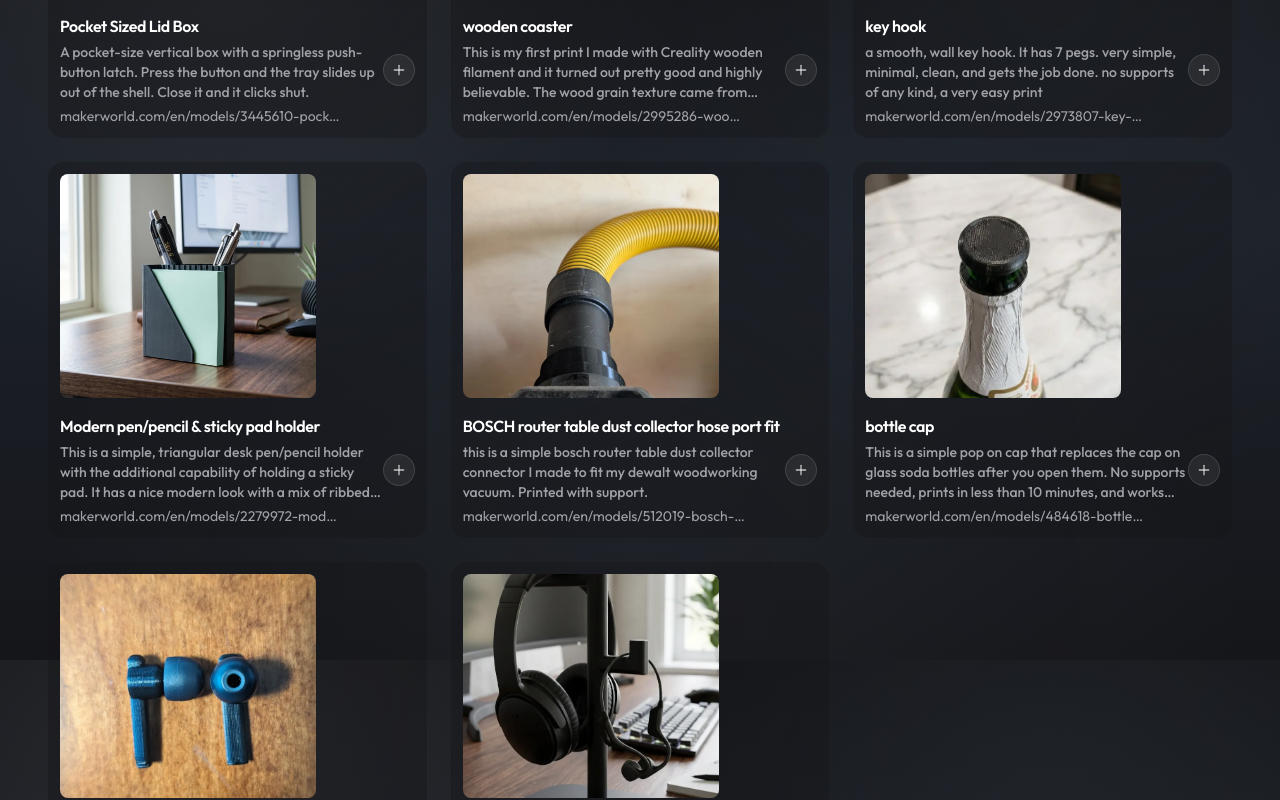
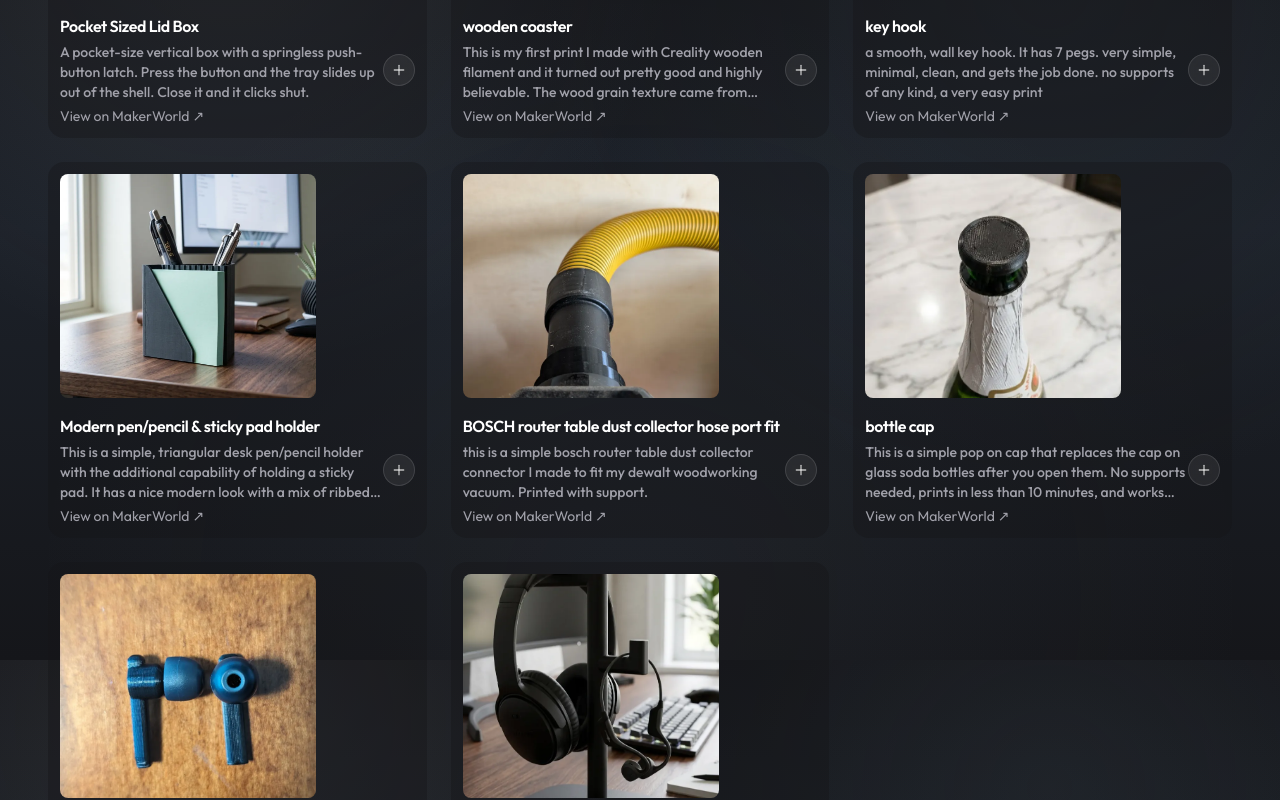
Before and after one commit to 3t1-1aN/EDKportfolio, a Next.js app: page /projects/category/3d-design-modeling in a window 1280 px wide. Shown: the part 940-1740 px from the top of the page. Built offline with nearby package versions, Linux system fonts and the light colour scheme.

Commit message:
Closed-card MakerWorld link matches the GitHub link pattern; revert link width tweak

```diff
--- a/app/projects/category/[categorySlug]/CategoryProjectsClient.tsx
+++ b/app/projects/category/[categorySlug]/CategoryProjectsClient.tsx
@@ -51,6 +51,7 @@ function ProjectCard({
       githubUrl={project.githubUrl}
       projectUrl={project.projectUrl}
       projectLinkLabel={project.license ? 'View on MakerWorld' : undefined}
+      projectLinkText={project.license ? 'View on MakerWorld ↗' : undefined}
       model={project.model}
       classNameExpanded={
         isPhotography
--- a/components/ui/expandable-card.tsx
+++ b/components/ui/expandable-card.tsx
@@ -46,6 +46,8 @@ interface ExpandableCardProps {
   projectUrl?: string;
   /** Link text for projectUrl in the expanded card (default "View live project") */
   projectLinkLabel?: string;
+  /** Text for projectUrl on the closed card (default: the URL without https://) */
+  projectLinkText?: string;
   /** Path to a .glb file. Shows a rotatable 3D viewer (lazy-loaded) in the expanded card */
   model?: string;
   [key: string]: any;
@@ -68,6 +70,7 @@ export function ExpandableCard({
   githubUrl,
   projectUrl,
   projectLinkLabel,
+  projectLinkText,
   model,
   ...props
 }: ExpandableCardProps) {
@@ -576,10 +579,10 @@ export function ExpandableCard({
                   target="_blank"
                   rel="noopener noreferrer"
                   onClick={(e) => e.stopPropagation()}
-                  className="block w-0 min-w-[calc(100%-2.5rem)] text-xs sm:text-sm text-zinc-400 hover:text-white underline-offset-2 hover:underline truncate text-left mt-1"
+                  className="text-xs sm:text-sm text-zinc-400 hover:text-white underline-offset-2 hover:underline truncate text-left mt-1 max-w-[calc(100%-2.5rem)]"
                   data-cursor-hover
                 >
-                  {projectUrl.replace(/^https?:\/\//, '')}
+                  {projectLinkText ?? projectUrl.replace(/^https?:\/\//, '')}
                 </a>
               )}
               {githubUrl && (
```
